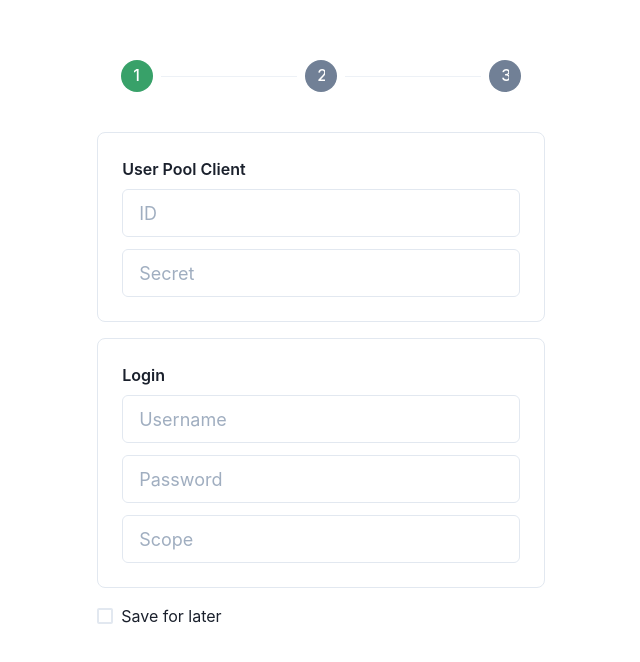
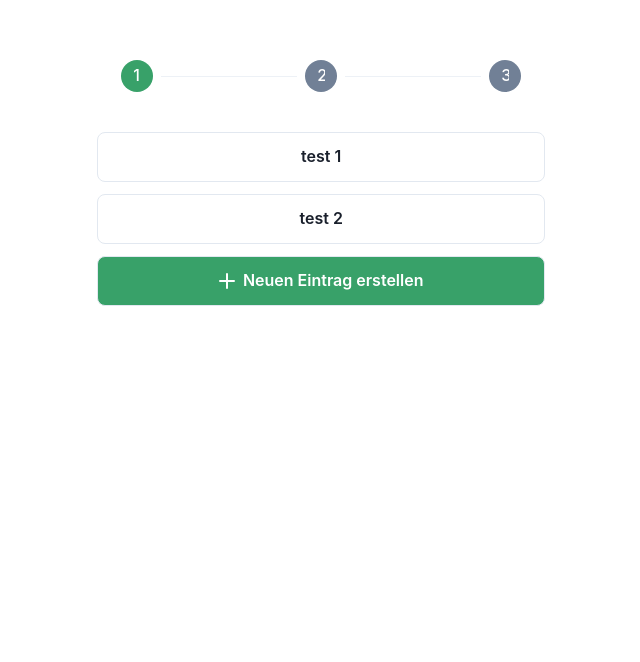
Before and after one commit to bmaximilian/cognito-auth-client, a React (Create React App) app: page / in a window 1280 px wide. Shown: the part 124-786 px from the top of the page, without its empty margins (256-896 px from the left). Built offline with nearby package versions, Linux system fonts and the light colour scheme.

Commit message:
feat: Add list for saved entry

```diff
--- a/package.json
+++ b/package.json
@@ -3,6 +3,7 @@
   "version": "0.1.0",
   "private": true,
   "dependencies": {
+    "@chakra-ui/icons": "^1.0.15",
     "@chakra-ui/react": "^1.6.8",
     "@emotion/react": "^11",
     "@emotion/styled": "^11",
--- a/src/App.tsx
+++ b/src/App.tsx
@@ -2,12 +2,30 @@ import React, { useState } from 'react';
 import './App.css';
 import { Container } from '@chakra-ui/react';
 import { Steps } from './components/Steps';
-import { LoginForm } from './widgets/LoginForm';
+import { LoginData, LoginForm } from './widgets/LoginForm';
+import { SavedEntry, SavedEntryList } from './widgets/SavedEntryList';
+
+const items = [{ title: 'test 1' }, { title: 'test 2' }];
 
 const App: React.FC = () => {
     const [step, setStep] = useState(1);
 
-    const steps = [<LoginForm key={1} />];
+    function handleLoadSavedEntry(item: SavedEntry): void {
+        setStep(2);
+    }
+
+    function handleAddEntry(): void {
+        setStep(2);
+    }
+
+    function handleLogin(data: LoginData): void {
+        setStep(3);
+    }
+
+    const steps = [
+        <SavedEntryList key={0} items={items} onAdd={handleAddEntry} onItemClick={handleLoadSavedEntry} />,
+        <LoginForm key={1} onSubmit={handleLogin} />,
+    ];
 
     return (
         <Container mt={{ base: '2rem', md: '20vh' }} transition="margin-top .5s">
--- /dev/null
+++ b/src/components/SubmitButton.tsx
@@ -0,0 +1,14 @@
+import { Button, ButtonProps } from '@chakra-ui/react';
+import React from 'react';
+
+export const SubmitButton: React.FC<ButtonProps> = (props) => (
+    <Button
+        maxW="md"
+        borderWidth="1px"
+        borderRadius="lg"
+        padding="1.5rem"
+        variant="solid"
+        colorScheme="green"
+        {...props}
+    />
+);
--- a/src/widgets/LoginForm.tsx
+++ b/src/widgets/LoginForm.tsx
@@ -1,19 +1,65 @@
-import React from 'react';
-import { Checkbox } from '@chakra-ui/react';
+import React, { useState } from 'react';
+import { Checkbox, Stack } from '@chakra-ui/react';
 import { FormGroup } from '../components/FormGroup';
 import { Input } from '../components/Input';
+import { SubmitButton } from '../components/SubmitButton';
 
-export const LoginForm: React.FC = () => (
-    <form>
+export interface LoginData {
+    userPoolClient: {
+        id: string;
+        secret?: string;
+    };
+    username: string;
+    password: string;
+    metadata: {
+        scope?: string;
+    };
+    save: boolean;
+}
+
+export const LoginForm: React.FC<{ onSubmit: (data: LoginData) => void }> = (props) => {
+    const [userPoolClientId, setUserPoolClientId] = useState('');
+    const [userPoolClientSecret, setUserPoolClientSecret] = useState('');
+    const [username, setUsername] = useState('');
+    const [password, setPassword] = useState('');
+    const [scope, setScope] = useState('');
+    const [save, setSave] = useState(false);
+
+    function handleSubmit(): void {
+        props.onSubmit({
+            userPoolClient: {
+                id: userPoolClientId,
+                secret: userPoolClientSecret || undefined,
+            },
+            username,
+            password,
+            metadata: {
+                scope: scope || undefined,
+            },
+            save,
+        });
+    }
+
+    return (
+        <form onSubmit={handleSubmit}>
             <FormGroup title="User Pool Client">
-            <Input placeholder="ID" />
-            <Input placeholder="Secret" />
+                <Input placeholder="ID" isRequired onChange={(e): void => setUserPoolClientId(e.target.value)} />
+                <Input placeholder="Secret" onChange={(e): void => setUserPoolClientSecret(e.target.value)} />
             </FormGroup>
             <FormGroup title="Login">
-            <Input placeholder="Username" />
-            <Input placeholder="Password" type="password" />
-            <Input placeholder="Scope" />
+                <Input placeholder="Username" isRequired onChange={(e): void => setUsername(e.target.value)} />
+                <Input
+                    placeholder="Password"
+                    isRequired
+                    type="password"
+                    onChange={(e): void => setPassword(e.target.value)}
+                />
+                <Input placeholder="Scope" onChange={(e): void => setScope(e.target.value)} />
             </FormGroup>
-        <Checkbox>Save for later</Checkbox>
+            <Stack spacing={3}>
+                <Checkbox onChange={(e): void => setSave(e.target.checked)}>Save for later</Checkbox>
+                <SubmitButton type="submit">Anmelden</SubmitButton>
+            </Stack>
         </form>
     );
+};
--- /dev/null
+++ b/src/widgets/SavedEntryList.tsx
@@ -0,0 +1,34 @@
+import React from 'react';
+import { Button, ButtonProps, Stack, StackProps } from '@chakra-ui/react';
+import { AddIcon } from '@chakra-ui/icons';
+import { SubmitButton } from '../components/SubmitButton';
+
+export interface SavedEntry {
+    title: string;
+}
+
+const Card: React.FC<ButtonProps> = (props) => (
+    <Button maxW="md" borderWidth="1px" borderRadius="lg" padding="1.5rem" variant="outline" {...props} />
+);
+
+const ListContainer: React.FC<StackProps> = (props) => <Stack spacing={3} {...props} />;
+
+interface SavedEntryListProps {
+    items: SavedEntry[];
+    onItemClick: (item: SavedEntry) => void;
+    onAdd: () => void;
+}
+
+export const SavedEntryList: React.FC<SavedEntryListProps> = (props) => (
+    <ListContainer>
+        {props.items.map((item) => (
+            <Card key={item.title} onClick={(): void => props.onItemClick(item)}>
+                {item.title}
+            </Card>
+        ))}
+        <SubmitButton onClick={props.onAdd}>
+            <AddIcon />
+            &ensp;Neuen Eintrag erstellen
+        </SubmitButton>
+    </ListContainer>
+);
```
Also changed, not shown: 1 other file (tests, documents, lock files or other folders). Lines whose indentation alone changed are shown as unchanged.
